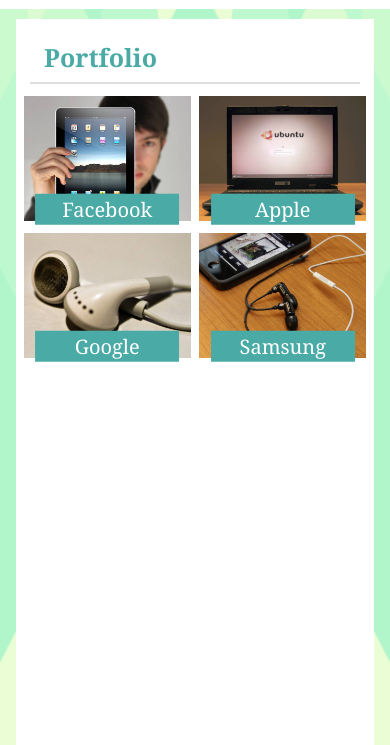
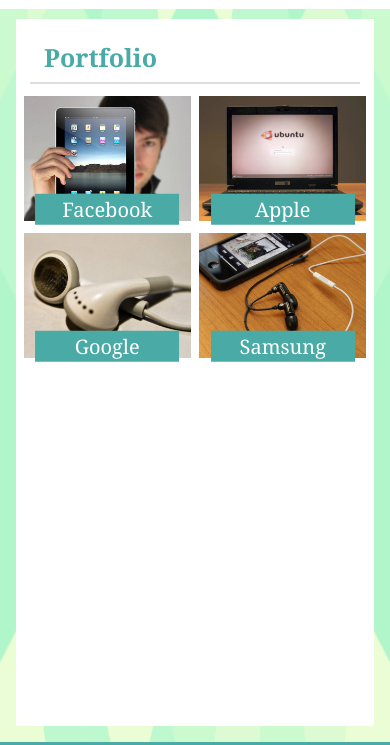
Before and after one commit to birnadam/responsivePortfolio, a plain HTML site: page portfolio.html in a window 390 px wide. Shown: the part 99-844 px from the top of the page. Drawn offline with Linux system fonts and the light colour scheme.

Commit message:
cleaned up height a bit

```diff
--- a/assets/css/style.css
+++ b/assets/css/style.css
@@ -83,7 +83,7 @@ a {
     width: 95%;
     background-color: #fff;
     padding: 1%;
-    min-height: 100%;
+    min-height: 50%;
     margin-bottom: -50px;
 
 }
@@ -279,7 +279,7 @@ button {
         margin-left: 2.5%;
         padding: 1%;
         width: 55%;
-        height: 200px;
+        min-height: 30%;
     }
 
     .bottomCont{
@@ -290,7 +290,6 @@ button {
         margin-left: 2.5%;
         padding: 1%;
         width: 55%;
-        height: 10px;
     }
 
     form{
@@ -336,7 +335,7 @@ button {
         margin-left: auto;
         margin-right: auto;
         margin-bottom: 4%;
-        height: 700px;
+        min-height: 90%;
         width: 90%;
     }
 
@@ -440,7 +439,7 @@ button {
         margin-left: auto;
         margin-right: auto;
         margin-bottom: 4%;
-        height: 600px;
+        min-height: 30%;
         width: 90%;
     }
 
```
